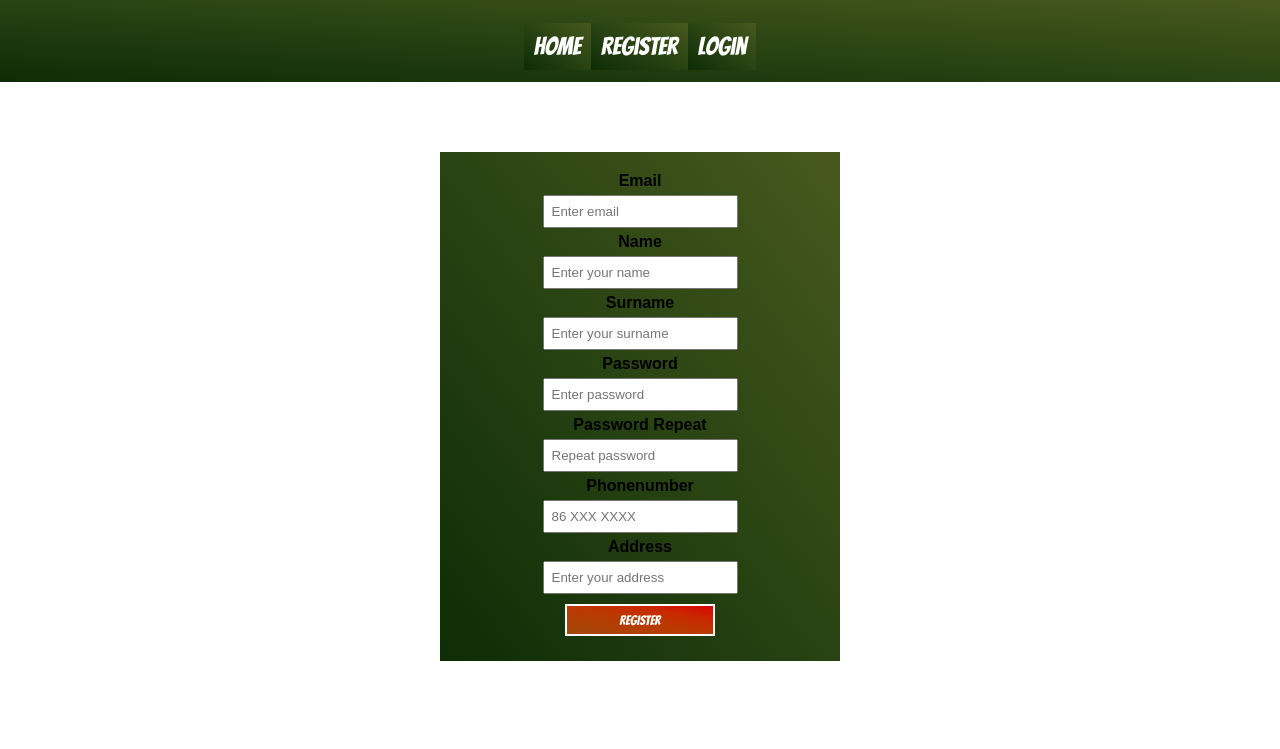
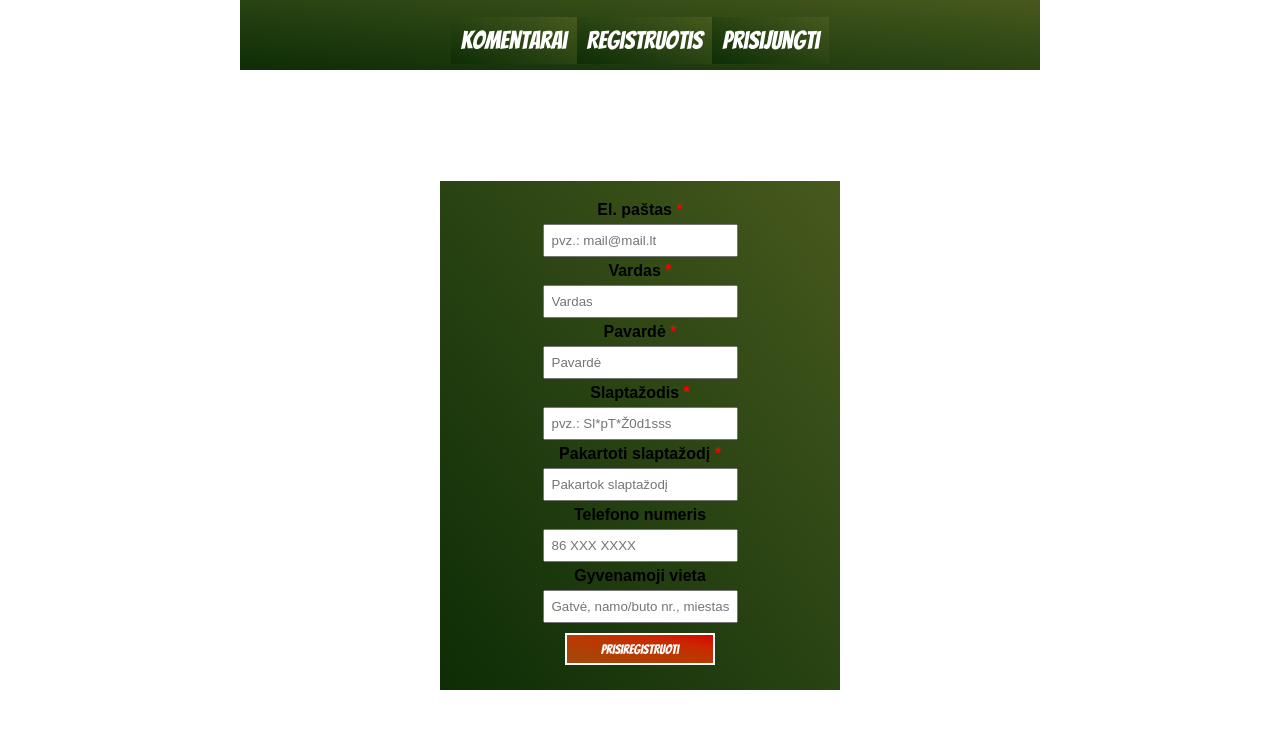
Before and after one commit to NikolajTaskin/one_more_rep, a PHP site: page /register in a window 1280 px wide. Shown: the top 749 px of the page. Run offline with PHP 8.4, Linux system fonts and the light colour scheme.

Commit message:
added new validators

```diff
--- a/app/classes/Controllers/Admin/OrdersController.php
+++ b/app/classes/Controllers/Admin/OrdersController.php
@@ -21,8 +21,8 @@ class OrdersController extends AdminController
     {
         parent::__construct();
         $this->page = new BasePage([
-            'title' => 'Orders',
-            'js' => ['/media/js/admin/orders.js']
+            'title' => 'Titulinis',
+//            'js' => ['/media/js/admin/orders.js']
 
         ]);
     }
--- a/app/classes/Controllers/Common/HomeController.php
+++ b/app/classes/Controllers/Common/HomeController.php
@@ -28,7 +28,7 @@ class HomeController
     public function __construct()
     {
         $this->page = new BasePage([
-            'title' => 'Pizzas',
+            'title' => 'Komentarai',
             'js' => ['/media/js/home.js']
         ]);
     }
@@ -55,7 +55,7 @@ class HomeController
             $links = [
                 'login' => (new Link([
                     'url' => App::$router::getUrl('logout'),
-                    'text' => 'Logout'
+                    'text' => 'Atsijungti'
                 ]))->render()
             ];
         } else {
--- a/app/classes/Views/BasePage.php
+++ b/app/classes/Views/BasePage.php
@@ -2,6 +2,7 @@
 
 namespace App\Views;
 
+use Core\View;
 use Core\Views\Page;
 
 class BasePage extends Page
@@ -43,4 +44,5 @@ class BasePage extends Page
     {
         $this->data['content'] = $content;
     }
+
 }
--- a/app/classes/Views/Forms/Admin/Pizza/PizzaCreateForm.php
+++ b/app/classes/Views/Forms/Admin/Pizza/PizzaCreateForm.php
@@ -13,7 +13,7 @@ class PizzaCreateForm extends PizzaBaseForm
 
         $this->data['attr']['id'] = 'pizza-create-form';
         $this->data['buttons']['create'] = [
-            'title' => 'Add',
+            'title' => 'Siųsti',
         ];
     }
 }
--- a/app/classes/Views/Forms/Common/Auth/RegisterForm.php
+++ b/app/classes/Views/Forms/Common/Auth/RegisterForm.php
@@ -11,7 +11,7 @@ class RegisterForm extends Form
         parent::__construct([
             'fields' => [
                 'email' => [
-                    'label' => 'Email',
+                    'label' => 'El. paštas <span style="color: red">*</span>',
                     'type' => 'text',
                     'validators' => [
                         'validate_field_not_empty',
@@ -20,63 +20,69 @@ class RegisterForm extends Form
                     ],
                     'extra' => [
                         'attr' => [
-                            'placeholder' => 'Enter email',
+                            'placeholder' => 'pvz.: mail@mail.lt',
                         ]
                     ]
                 ],
                 'user_name' => [
-                    'label' => 'Name',
+                    'label' => 'Vardas <span style="color: red">*</span>',
                     'type' => 'text',
                     'validators' => [
                         'validate_field_not_empty',
+                        'validate_real_name',
+                        'validate_short_name',
                     ],
                     'extra' => [
                         'attr' => [
-                            'placeholder' => 'Enter your name',
+                            'placeholder' => 'Vardas',
                         ]
                     ]
                 ],
                 'user_surname' => [
-                    'label' => 'Surname',
+                    'label' => 'Pavardė <span style="color: red">*</span>',
                     'type' => 'text',
                     'validators' => [
                         'validate_field_not_empty',
+                        'validate_real_name',
+                        'validate_short_name',
                     ],
                     'extra' => [
                         'attr' => [
-                            'placeholder' => 'Enter your surname',
+                            'placeholder' => 'Pavardė',
                         ]
                     ]
                 ],
                 'password' => [
-                    'label' => 'Password',
+                    'label' => 'Slaptažodis <span style="color: red">*</span>',
+                    'type' => 'password',
+                    'validators' => [
+                        'validate_field_not_empty',
+                        'validate_strong_password'
+                    ],
+                    'extra' => [
+                        'attr' => [
+                            'placeholder' => 'pvz.: Sl*pT*Ž0d1sss',
+                         ]
+                    ]
+                ],
+                'password_repeat' => [
+                    'label' => 'Pakartoti slaptažodį <span style="color: red">*</span>',
                     'type' => 'password',
                     'validators' => [
                         'validate_field_not_empty',
                     ],
                     'extra' => [
                         'attr' => [
-                            'placeholder' => 'Enter password',
-                         ]
-                    ]
-                ],
-                'password_repeat' => [
-                    'label' => 'Password Repeat',
-                    'type' => 'password',
-                    'validators' => [
-                        'validate_field_not_empty',
-                    ],
-                    'extra' => [
-                        'attr' => [
-                            'placeholder' => 'Repeat password',
+                            'placeholder' => 'Pakartok slaptažodį',
                         ]
                     ]
                 ],
                 'phonenumber' => [
-                    'label' => 'Phonenumber',
-                    'type' => 'number',
+                    'label' => 'Telefono numeris',
+                    'type' => 'text',
                     'validators' => [
-//                        'validate_field_not_empty',
+                        'validate_numeric',
+                        'validate_phone_number'
                     ],
                     'extra' => [
                         'attr' => [
@@ -85,21 +91,21 @@ class RegisterForm extends Form
                     ]
                 ],
                 'address' => [
-                    'label' => 'Address',
+                    'label' => 'Gyvenamoji vieta',
                     'type' => 'text',
                     'validators' => [
 //                        'validate_field_not_empty',
                     ],
                     'extra' => [
                         'attr' => [
-                            'placeholder' => 'Enter your address',
+                            'placeholder' => 'Gatvė, namo/buto nr., miestas',
                         ]
                     ]
                 ],
             ],
             'buttons' => [
                 'register' => [
-                    'title' => 'Register',
+                    'title' => 'Prisiregistruoti',
                 ]
             ],
             'validators' => [
--- a/app/classes/Views/Navigation.php
+++ b/app/classes/Views/Navigation.php
@@ -15,25 +15,25 @@ class Navigation extends View
 
     public function generate()
     {
-        $nav = [App::$router::getUrl('index') => 'Home'];
+        $nav = [App::$router::getUrl('index') => 'Komentarai'];
 
         if (App::$session->getUser()) {
             if (App::$session->getUser()['role'] === 'admin') {
                 return $nav + [
-                        App::$router::getUrl('admin_orders') => 'Orders',
-                        App::$router::getUrl('admin_users') => 'Users',
-                        App::$router::getUrl('logout') => 'Logout',
+                        App::$router::getUrl('admin_orders') => 'Titulinis',
+//                        App::$router::getUrl('admin_users') => 'Users',
+                        App::$router::getUrl('logout') => 'Atsijungti',
                     ];
             } else {
                 return $nav + [
                         App::$router::getUrl('user_orders') => 'Order',
-                        App::$router::getUrl('logout') => 'Logout',
+                        App::$router::getUrl('logout') => 'Atsijungti',
                     ];
             }
         } else {
             return $nav + [
-                    App::$router::getUrl('register') => 'Register',
-                    App::$router::getUrl('login') => 'Login',
+                    App::$router::getUrl('register') => 'Registruotis',
+                    App::$router::getUrl('login') => 'Prisijungti',
                 ];
         }
     }
--- a/app/functions/form/validators.php
+++ b/app/functions/form/validators.php
@@ -16,7 +16,7 @@ use App\App;
 function validate_user_unique(string $field_input, array &$field): bool
 {
     if (App::$db->getRowWhere('users', ['email' => $field_input])) {
-        $field['error'] = 'User already exists';
+        $field['error'] = 'Toks vartotojas jau užregistruotas';
 
         return false;
     }
@@ -45,7 +45,7 @@ function validate_login(array $filtered_input, array &$form): bool
         return true;
     }
 
-    $form['error'] = 'Incorrect';
+    $form['error'] = 'Neteisinga';
 
     return false;
 }
--- /dev/null
+++ b/app/templates/content/Footer.tpl.php
@@ -0,0 +1 @@
+<span>© <?php print date('Y') ?>. Nikolaj Taskin, all rights reserved.</span>
--- a/core/classes/Views/Page.php
+++ b/core/classes/Views/Page.php
@@ -10,4 +10,81 @@ class Page extends View
     {
         return parent::render($template_path); // TODO: Change the autogenerated stub
     }
+
+//    /**
+//     * Čia galėsime nustatyti $data['title'] jau sukūrus Page objektą
+//     *
+//     * @param string $title
+//     */
+//    public function setTitle(string $title): void
+//    {
+//        $this->data['title'] = $title;
+//    }
+//
+//    /**
+//     * Čia galėsime įtraukti CSS'o path'ą į $data['css'] masyvą,
+//     * kuris paskui foreach'insis page'o template
+//     *
+//     * @param string $url
+//     */
+//    public function addCSS(string $url): void
+//    {
+//        $this->data['css'][] = $url;
+//    }
+//
+//    /**
+//     * Čia galėsime įtraukti JS'o path'ą į $data['js'] masyvą,
+//     * kuris paskui foreach'insis page'o template
+//     *
+//     * @param string $url
+//     */
+//    public function addJS(string $url): void
+//    {
+//        $this->data['js'][] = $url;
+//    }
+//
+//    /**
+//     * Čia galėsime nustatyti $data['header']`io html'ą
+//     * kuris bus išspausdinamas page template
+//     *
+//     * @param string $header_html
+//     */
+//    public function setHeader(string $header_html): void
+//    {
+//        $this->data['header'] = $header_html;
+//    }
+//
+//    /**
+//     * Čia galėsime nustatyti $data['nav']`io html'ą
+//     * kuris bus išspausdinamas page template
+//     *
+//     * @param string $nav_html
+//     */
+//    public function setNav(string $nav_html): void
+//    {
+//        $this->data['nav'] = $nav_html;
+//    }
+//
+//
+//    /**
+//     * Čia galėsime nustatyti $data['Content']`o html'ą
+//     * kuris bus išspausdinamas page template
+//     *
+//     * @param string $content_html
+//     */
+//    public function setContent(string $content_html): void
+//    {
+//        $this->data['Content'] = $content_html;
+//    }
+//
+//    /**
+//     * Čia galėsime nustatyti $data['footer']`io html'ą
+//     * kuris bus išspausdinamas page template
+//     *
+//     * @param string $footer_html
+//     */
+    public function setFooter(string $footer_html): void
+    {
+        $this->data['footer'] = $footer_html;
+    }
 }
--- a/core/functions/form/validators.php
+++ b/core/functions/form/validators.php
@@ -42,7 +42,7 @@ function validate_field_not_empty(string $field_value, array &$field): bool
 {
 
     if ($field_value == '') {
-        $field['error'] = 'Field must be filled';
+        $field['error'] = 'Laukelis privalo būti užpildytas';
         return false;
     }
 
@@ -108,24 +108,6 @@ function validate_numeric(string $field_value, array &$field): bool
 
 
 /**
- * Check if selected value is one of the possible options in options array
- *
- * @param string $field_input
- * @param array $field
- * @return bool
- */
-function validate_select(string $field_input, array &$field): bool
-{
-    if (!isset($field['options'][$field_input])) {
-        $field['error'] = 'Input doesn\'t exist';
-
-        return false;
-    }
-
-    return true;
-}
-
-/**
  * Check if provided email is in correct format
  *
  * @param string $field_value
@@ -135,7 +117,50 @@ function validate_select(string $field_input, array &$field): bool
 function validate_email(string $field_value, array &$field): bool
 {
     if (!preg_match('/[-0-9a-zA-Z.+_]+@[-0-9a-zA-Z.+_]+.[a-zA-Z]{2,4}/', $field_value)) {
-        $field['error'] = 'Invalid email format';
+        $field['error'] = 'Netaisyklingas el. paštas';
+
+        return false;
+    }
+
+    return true;
+}
+
+
+/**
+ * Check if comment isn't longer than 500 symbols
+ *
+ * @param string $field_value
+ * @param array $field
+ * @return bool
+ */
+function validate_comments_length(string $field_value, array &$field): bool
+{
+    if (strlen($field_value) > 500) {
+        $field['error'] = 'Komentaras negali sudaryti daugiau negu 500 simbolių';
+
+        return false;
+    };
+
+    return true;
+}
+
+
+/**
+ * Checks if new password is safe enough
+ *
+ * @param string $field_value
+ * @param array $field
+ * @return bool
+ */
+function validate_strong_password(string $field_value, array &$field): bool
+{
+    $uppercase = preg_match('@[A-Z]@', $field_value);
+    $lowercase = preg_match('@[a-z]@', $field_value);
+    $number = preg_match('@[0-9]@', $field_value);
+    $specialChars = preg_match('@[^\w]@', $field_value);
+
+    if(!$uppercase || !$lowercase || !$number || !$specialChars || strlen($field_value) < 8) {
+        $field['error'] = 'Slaptažodį turi sudaryti bent 8 simboliai, tarp kurių būtų didžiosios ir mažosios raidės, skaičiai, ženklai';
 
         return false;
     }
@@ -144,19 +169,58 @@ function validate_email(string $field_value, array &$field): bool
 }
 
 /**
- * Check if input is valid URL
+ * Checks if word contains only letters
  *
  * @param string $field_value
  * @param array $field
  * @return bool
  */
-function validate_url(string $field_value, array &$field): bool
+function validate_real_name(string $field_value, array &$field): bool
 {
-    if (!filter_var($field_value, FILTER_VALIDATE_URL)) {
-        $field['error'] = 'Input is not a valid URL';
+    if(!ctype_alpha($field_value)) {
+        $field['error'] = 'Galima įrašyti tik raides';
 
         return false;
-    };
+    }
 
     return true;
 }
+
+/**
+ * Checks if word is not longer than 40 characters
+ *
+ * @param string $field_value
+ * @param array $field
+ * @return bool
+ */
+function validate_short_name(string $field_value, array &$field): bool
+{
+    if(strlen($field_value) > 40) {
+        $field['error'] = 'Žodžio negali sudaryti daugiau negu 40 žanklų';
+
+        return false;
+    }
+
+    return true;
+}
+
+/**
+ * Checks if phone number is written properly
+ *
+ * @param string $field_value
+ * @param array $field
+ * @return bool
+ */
+function validate_phone_number(string $field_value, array &$field): bool
+{
+
+    $number = preg_match('@[0-9]@', $field_value);
+
+    if(!$number || strlen($field_value) !== 9) {
+        $field['error'] = 'Neteisingas telefono numeris';
+
+        return false;
+    }
+
+    return true;
+}
--- a/public_html/media/css/styles.css
+++ b/public_html/media/css/styles.css
@@ -29,6 +29,7 @@ h1, h2, h3, h4 {
 
 main {
     margin-bottom: 50px;
+    min-height: 85vh;
 }
 
 .title {
@@ -118,13 +119,15 @@ button:hover {
 ########################*/
 
 nav {
+    height: 70px;
     display: flex;
     justify-content: center;
     background-image: linear-gradient(to right top, #0e2d06, #1b380d, #294312, #384e18, #47591d);
-    width: 100vw;
+    width: 800px;
     padding: 20px;
     font-family: 'Bangers', cursive;
     font-size: 40px;
+    margin-bottom: 0;
 }
 
 ul {
```
Also changed, not shown: other parts of public_html/media/css/styles.css (+79 -9 lines), app/classes/Views/Forms/Admin/Pizza/PizzaBaseForm.php (+3 -31 lines), app/classes/Views/Forms/Common/Auth/LoginForm.php (+4 -4 lines), app/templates/content/table.tpl.php (+40 -14 lines), core/classes/View.php (+84 -0 lines), 1 other file.
